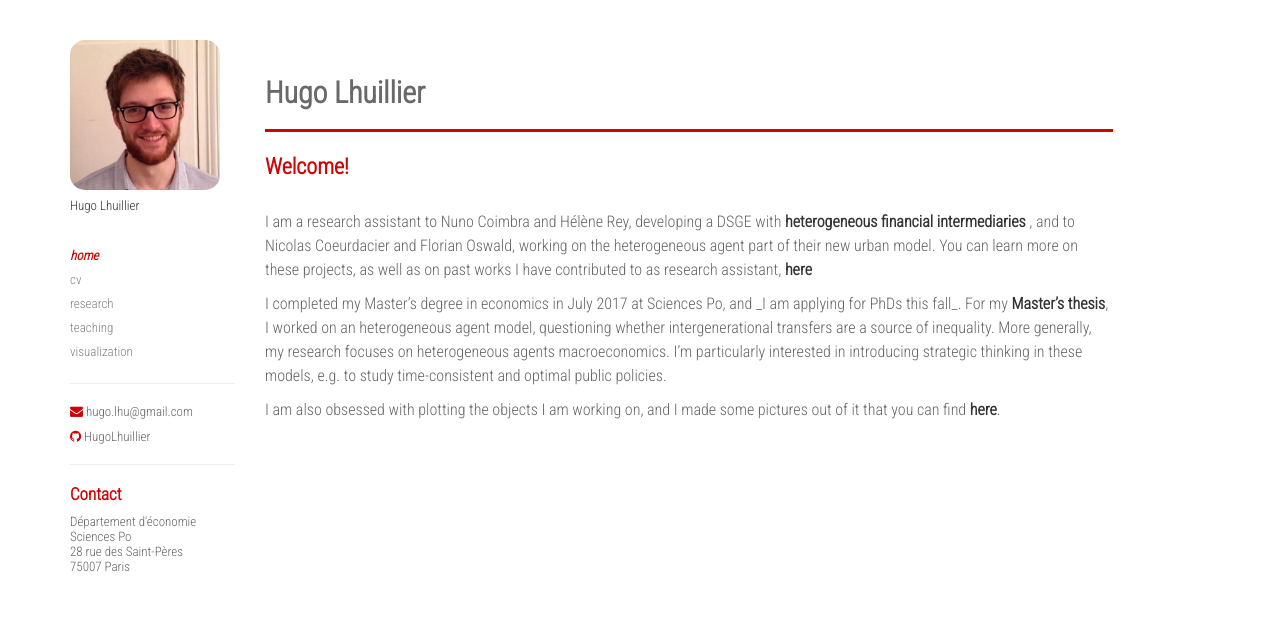
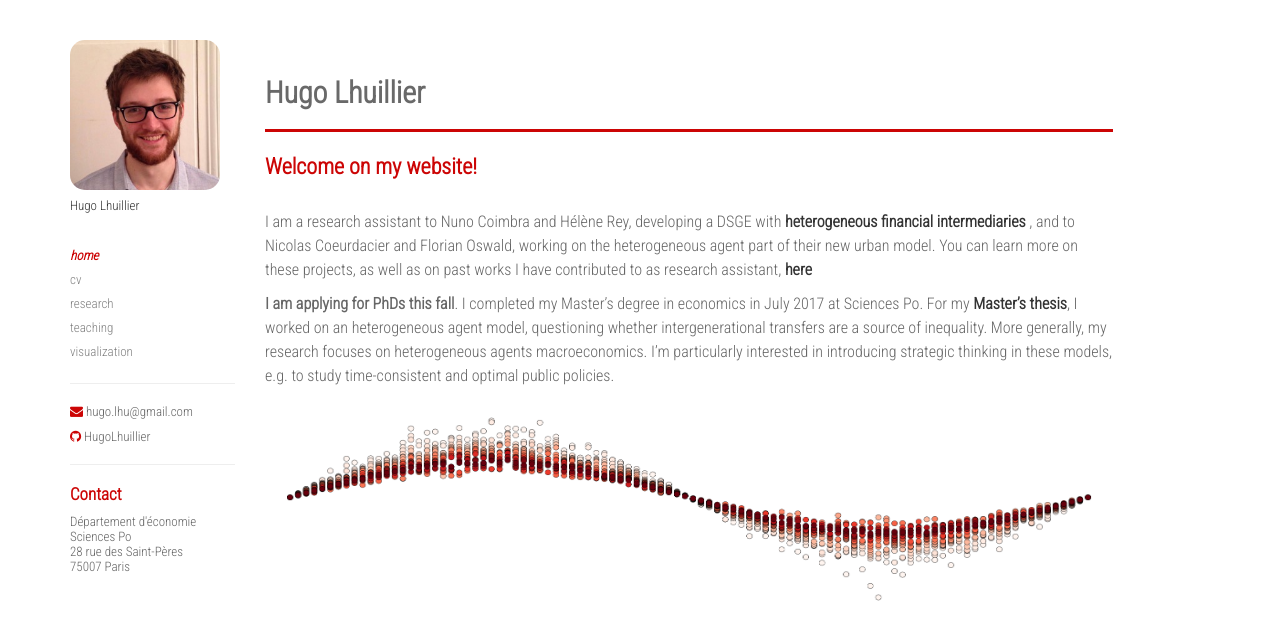
Before and after one commit to HugoLhuillier/hugolhuillier.github.io, a Jekyll site: the page built from index.md, in a window 1280 px wide. Shown: the top 640 px of the page. Built offline with Jekyll 4.4.1, drawn with Linux system fonts in a browser that asks for light colours; nearby versions of some CDN libraries.

Commit message:
:sparkles: add introductory picture

```diff
--- a/index.md
+++ b/index.md
@@ -6,12 +6,14 @@ layout: default
 <h1> {{ site.title }} </h1>
 <hr>
 
-<h2 style="color:#cc0505; text-align:left;"> Welcome! </h2>
+<h2 style="color:#cc0505; text-align:left;"> Welcome on my website! </h2>
 
 <span style="display:block; height: 1em;"></span>
 
 <p> I am a research assistant to Nuno Coimbra and Hélène Rey, developing a DSGE with <a href="http://www.helenerey.eu/RP.aspx?pid=Working-Papers_en-GB&aid=194556523_67186463733" target="_blank"> heterogeneous financial intermediaries </a>, and to Nicolas Coeurdacier and Florian Oswald, working on the heterogeneous agent part of their new urban model. You can learn more on these projects, as well as on past works I have contributed to as research assistant, <a href="/research/ra">here</a> <p>
 
-<p> I completed my Master’s degree in economics in July 2017 at Sciences Po, and _I am applying for PhDs this fall_. For my <a href="/research/ind-research.html">Master’s thesis</a>, I worked on an heterogeneous agent model, questioning whether intergenerational transfers are a source of inequality. More generally, my research focuses on heterogeneous agents macroeconomics. I’m particularly interested in introducing strategic thinking in these models, e.g. to study time-consistent and optimal public policies. </p>
+<p> <b>I am applying for PhDs this fall</b>. I completed my Master’s degree in economics in July 2017 at Sciences Po. For my <a href="/research/ind-research.html">Master’s thesis</a>, I worked on an heterogeneous agent model, questioning whether intergenerational transfers are a source of inequality. More generally, my research focuses on heterogeneous agents macroeconomics. I’m particularly interested in introducing strategic thinking in these models, e.g. to study time-consistent and optimal public policies. </p>
 
-<p> I am also obsessed with plotting the objects I am working on, and I made some pictures out of it that you can find <a href="/visualization">here</a>. </p>
+<span style="display:block; height: 1em;"></span>
+
+<img src="{{ site.baseurl }}/ext-files/imgs/index.png" alt="shocked sinus" style="width:1000px;height:190px;">
```
Also changed, not shown: ext-files/imgs/index.png (added).
